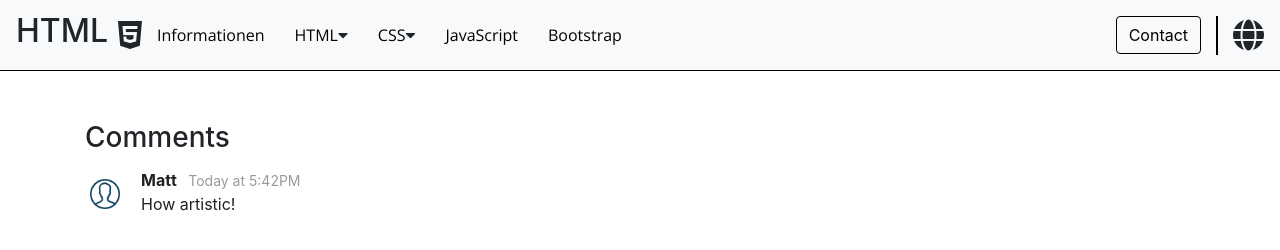
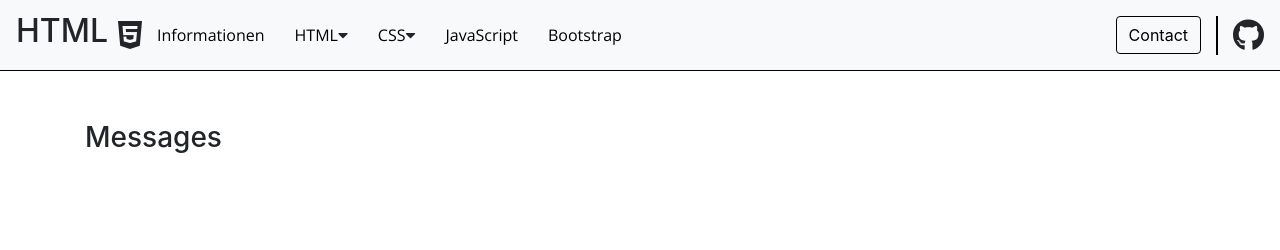
Before and after one commit to PikaYuhno/responsive-website, a plain HTML site: page messages.html in a window 1280 px wide. Drawn offline with nearby package versions, Linux system fonts and the light colour scheme; no server answers.

Commit message:
Commited

```diff
--- a/messages.html
+++ b/messages.html
@@ -45,27 +45,13 @@
       <div class="nav-btns">
         <input type="button" class="btn btn-outline-primary" id="btnContact" value="Contact" onclick="location.href='messages.html';">
         <div id="line" style="margin: 0 15px;"></div>
-        <i class="fas fa-globe fa-2x" id="globe"></i>
+        <i class="fab fa-github fa-2x" id="globe" onclick="location.href='https://github.com/PikaYuhno/tinf-projekt';"></i>
       </div>
     </nav>
   </header>
   <div class="container" style="margin-top: 50px">
     <div class="ui comments" id="com-section">
-      <h3 class="ui dividing header">Comments</h3>
-      <div class="comment">
-        <a class="avatar">
-          <img src="resources/imgs/profile.png">
-        </a>
-        <div class="content">
-          <a class="author">Matt</a>
-          <div class="metadata">
-            <span class="date">Today at 5:42PM</span>
-          </div>
-          <div class="text">
-            How artistic!
-          </div>
-        </div>
-      </div>
+      <h3 class="ui dividing header">Messages</h3>
     </div>
   </div>
   <script src="resources/js/app.js"></script>
```
